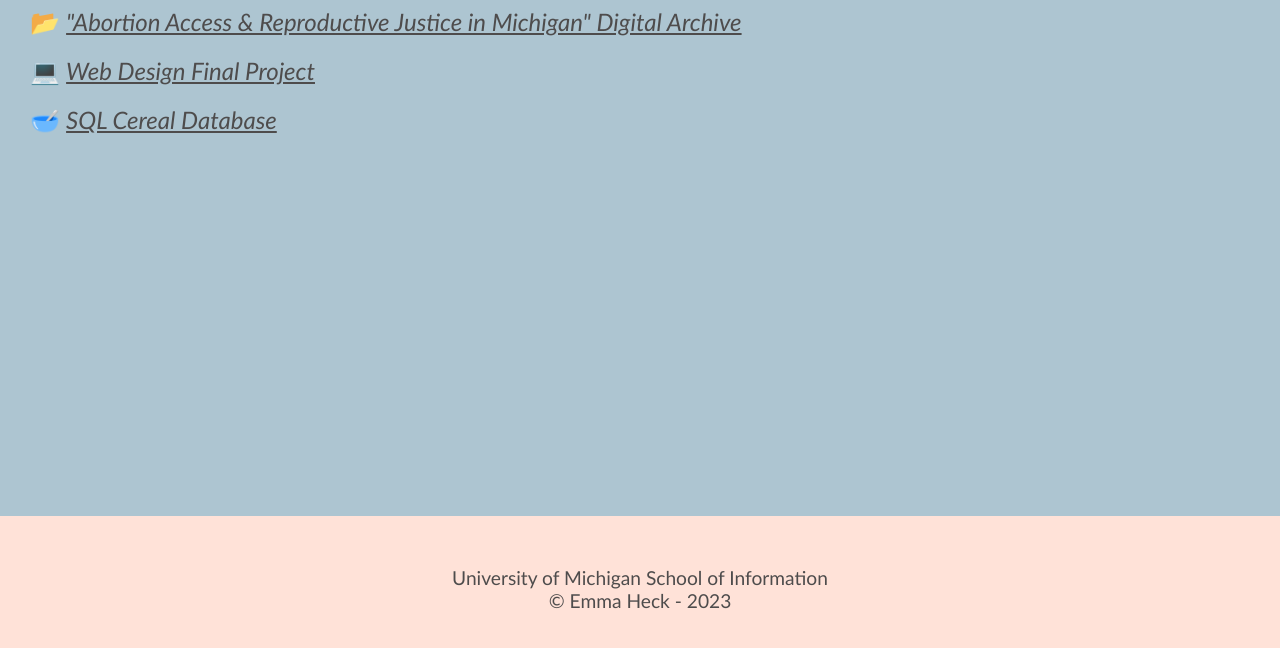
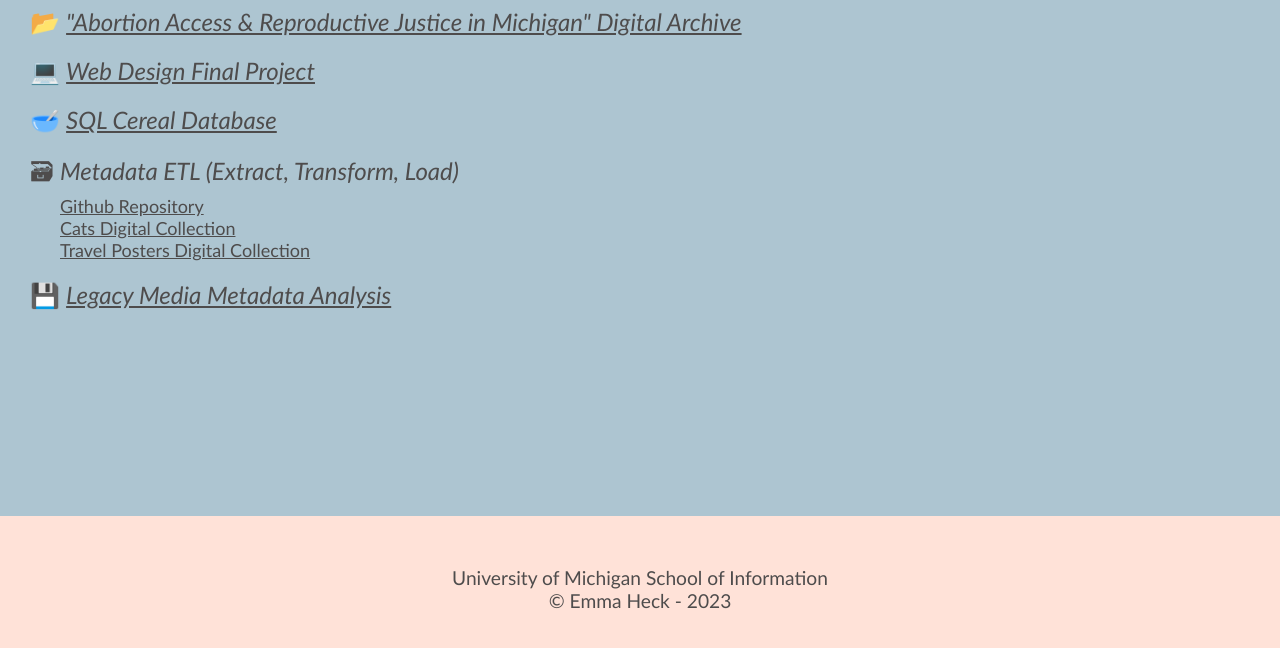
Before and after one commit to emmagheck/portfolio, a plain HTML site: page projects.html in a window 1280 px wide. Shown: the part 138-786 px from the top of the page. Drawn offline with Linux system fonts and the light colour scheme; a web font is replaced by a local one.

Commit message:
Add files via upload

```diff
--- a/css/style.css
+++ b/css/style.css
@@ -79,10 +79,15 @@ p {
     font-style: normal;
 }
 
-#omeka-site, #album-site, #sql-proj {
+#omeka-site, #album-site, #sql-proj, #omeka-cats, #dpu-proj {
     font-size: x-large;
     font-style: oblique;
     padding-left: 30px;
+}
+
+#etl-repo, #cats-collec, #travel-collec {
+    padding-left: 60px;
+    font-size: large;
 }
 
 #omeka-site::before {
@@ -99,3 +104,13 @@ p {
     content: '\1F963    ';
     font-style: normal;
 }
+
+#omeka-cats::before {
+    content: '\1F5C3    ';
+    font-style: normal;
+}
+
+#dpu-proj::before {
+    content: '\1F4BE    ';
+    font-style: normal;
+}
--- a/projects.html
+++ b/projects.html
@@ -31,6 +31,13 @@
         <li id="album-site"><a href="https://emmagheck.github.io/539-final-project/index.html">Web Design Final Project</a></li>
         <br>
         <li id="sql-proj"><a href="https://docs.google.com/presentation/d/1SUQVFw2hnjiaqetmSfpO-l5fTp1KMAtORZKLiag3ldE/edit?usp=sharing">SQL Cereal Database</a></li>
+        <br>
+        <li id="omeka-cats">Metadata ETL (Extract, Transform, Load)</li>
+        <li id="etl-repo"><a href="https://github.com/emmagheck/SI676-map-final">Github Repository</a></li>
+        <li id="cats-collec"><a href="http://emmaheck.projectst.si.umich.edu/omekas/omeka-s/s/cats/page/cats-collection">Cats Digital Collection</a></li>
+        <li id="travel-collec"><a href="http://emmaheck.projectst.si.umich.edu/omekas/omeka-s/s/travel-posters/page/posters-collection">Travel Posters Digital Collection</a></li>
+        <br>
+        <li id="dpu-proj"><a href="https://github.com/GregMcC5/AudioAssessment">Legacy Media Metadata Analysis</a></li>
     </ul>
   </main>
 
```
Also changed, not shown: cv.html (+35 -0 lines), 1 other file.
